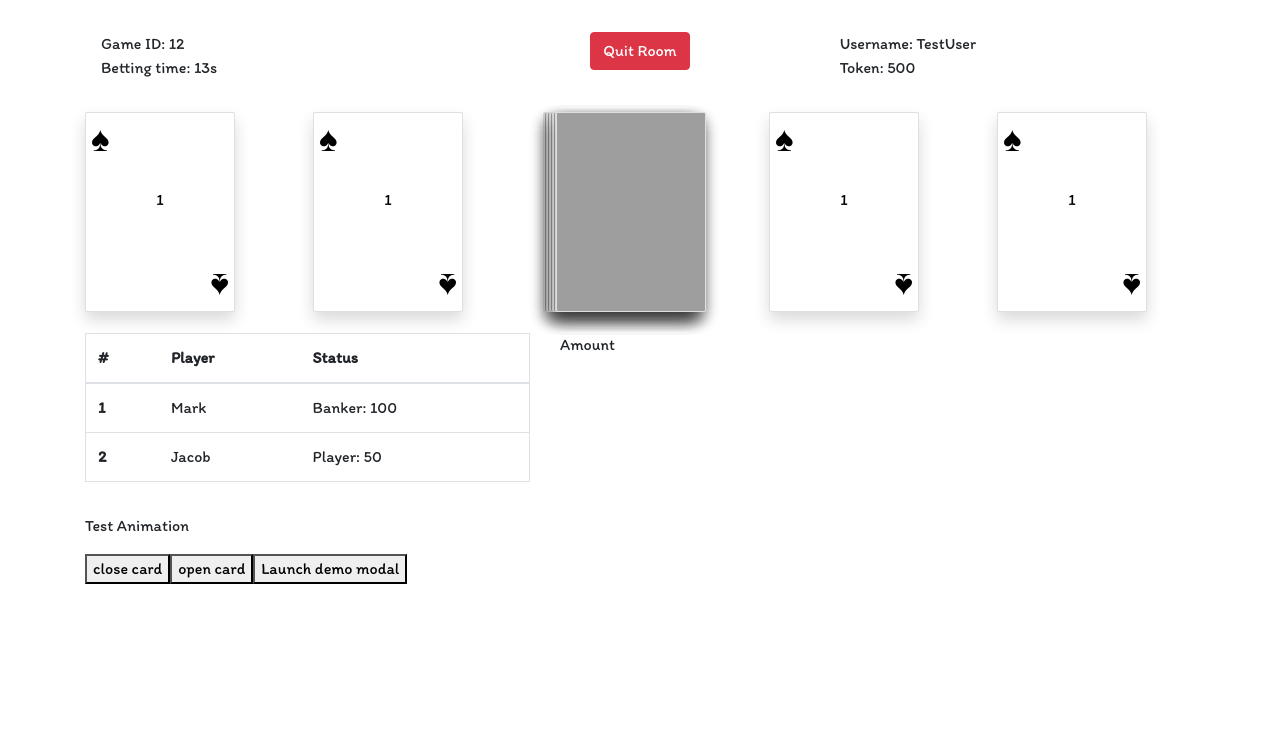
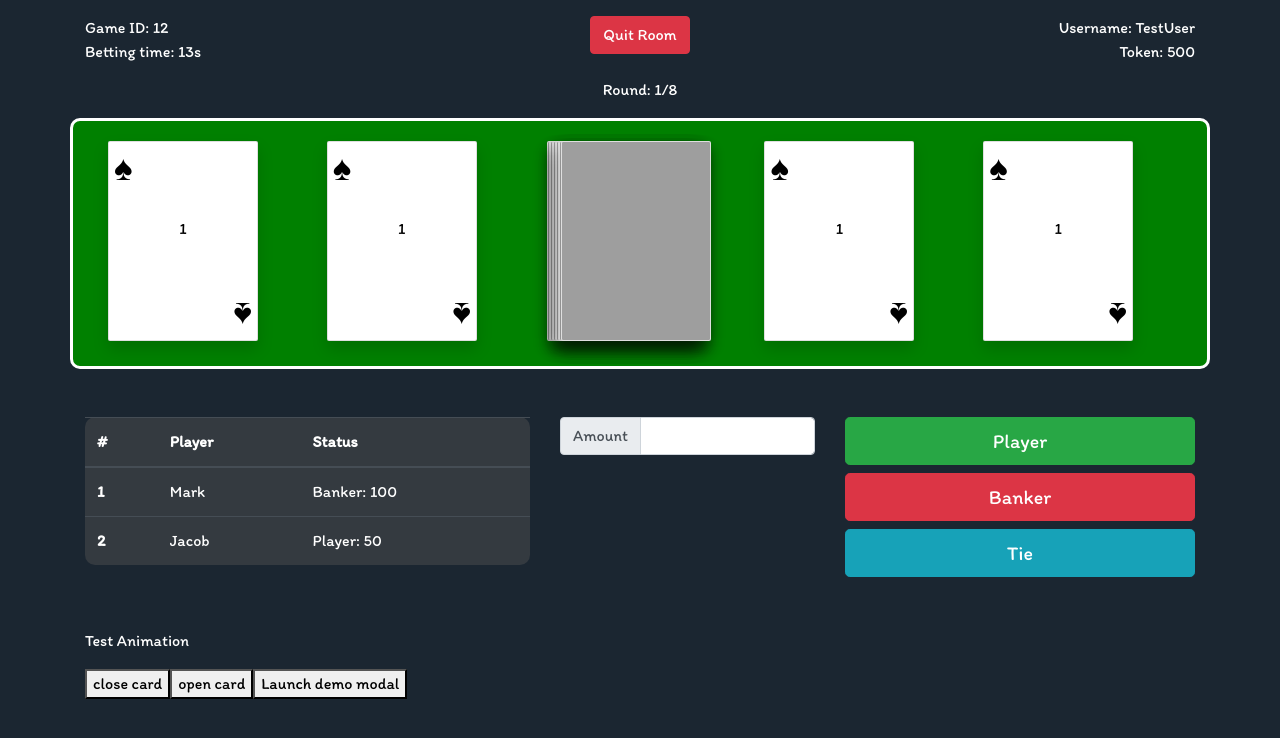
Before and after one commit to taan02991/baccarat, a Vue app in the folder vue/: page /game-playing/1 in a window 1280 px wide. Shown: the top 738 px of the page. Built offline with nearby package versions, Linux system fonts and the light colour scheme; no server answers; grey boxes are pictures that could not be loaded.

Commit message:
feat(GamePlaying): add button, dark theme

```diff
--- a/vue/src/App.vue
+++ b/vue/src/App.vue
@@ -10,6 +10,8 @@
 body {
   margin: 0;
   font-family: 'Itim', cursive;
+  background-color: #1B2631 ;
+  color: white;
 }
 </style>
 
--- a/vue/src/components/UserList.vue
+++ b/vue/src/components/UserList.vue
@@ -1,5 +1,5 @@
 <template>
-<table class="table border">
+<table class="table table-dark">
   <thead>
     <tr>
       <th scope="col">#</th>
@@ -21,3 +21,13 @@
   </tbody>
 </table>
 </template>
+
+<style scoped>
+.table {
+  border-radius: 10px;
+}
+
+.modal-content {
+  color: black;
+}
+</style>
--- a/vue/src/views/GamePlaying.vue
+++ b/vue/src/views/GamePlaying.vue
@@ -1,22 +1,24 @@
 <template>
     <div class='container'>
-        <div class='row my-3 p-3'>
+        <div class='row pt-3'>
             <div class='col'>
                 Game ID: 12
                 <br>
                 Betting time: 13s
             </div>
             <div class='col text-center'>
-            <button type="button" class="btn btn-danger">Quit Room</button>
+                <button type="button" class="btn btn-danger">Quit Room</button>
+                <br>
+                <br>
+                Round: 1/8
             </div>
-            <div class='col'>
+            <div class='col text-right'>
                 Username: TestUser
                 <br>
                 Token: 500
             </div>
         </div>
-        <div class='divider'></div>
-        <div class='row my-3'>
+        <div class='card-table row my-3'>
             <div class='col'>
                 <Card :rank='r' :suit='s'></Card>
             </div>
@@ -33,16 +35,23 @@
                 <Card :rank='r' :suit='s'></Card>
             </div>
         </div>
-        <div class='row my-3'>
+        <div class='row my-5'>
             <div class='col-5'>
                 <UserList/>
             </div>
             <div class='col-3'>
-                Amount
+                <div class="input-group mx-auto my-auto">
+                    <div class="input-group-prepend">
+                        <span class="input-group-text">Amount</span>
+                    </div>
+                    <input type="text" class="form-control" aria-label="Amount (to the nearest dollar)">
+                </div>
+
             </div>
-            <div class='col-2'>
-            </div>
-            <div class='col-2'>
+            <div class='col-4'>
+                <button type="button" class="btn btn-lg btn-block btn-success">Player</button>
+                <button type="button" class="btn btn-lg btn-block btn-danger">Banker</button>
+                <button type="button" class="btn btn-lg btn-block btn-info">Tie</button>
             </div>
         </div>
         <p>Test Animation</p>
@@ -98,4 +107,12 @@ export default{
 
 <style scoped>
 
+.card-table {
+    background-color: green;
+    border-radius: 10px;
+    border: solid;
+    border-color: white;
+    padding: 20px;
+}
+
 </style>
```
